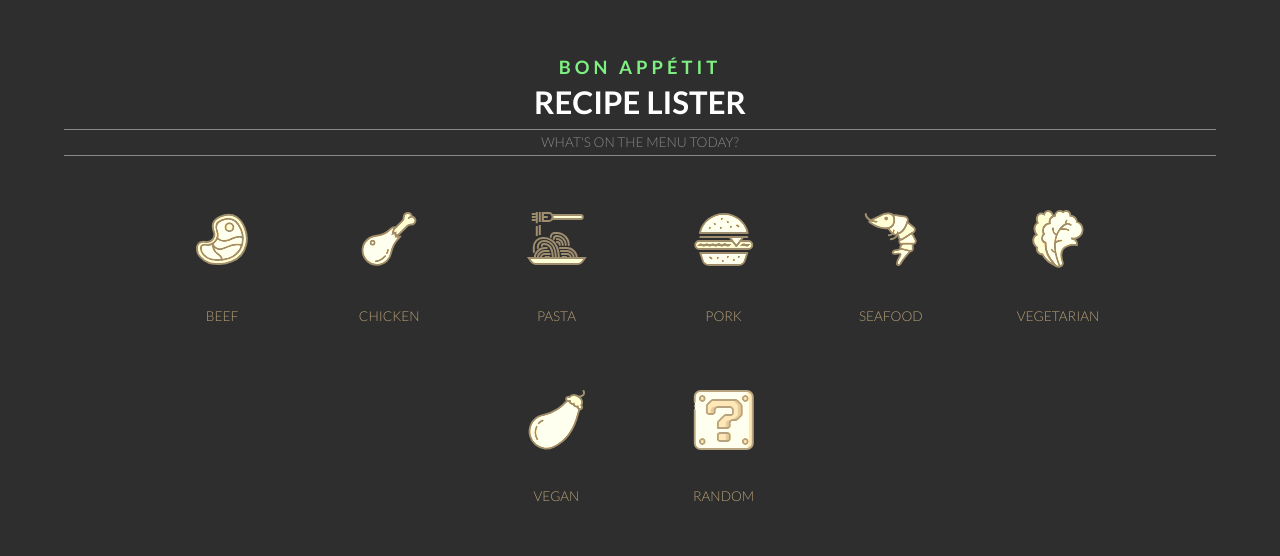
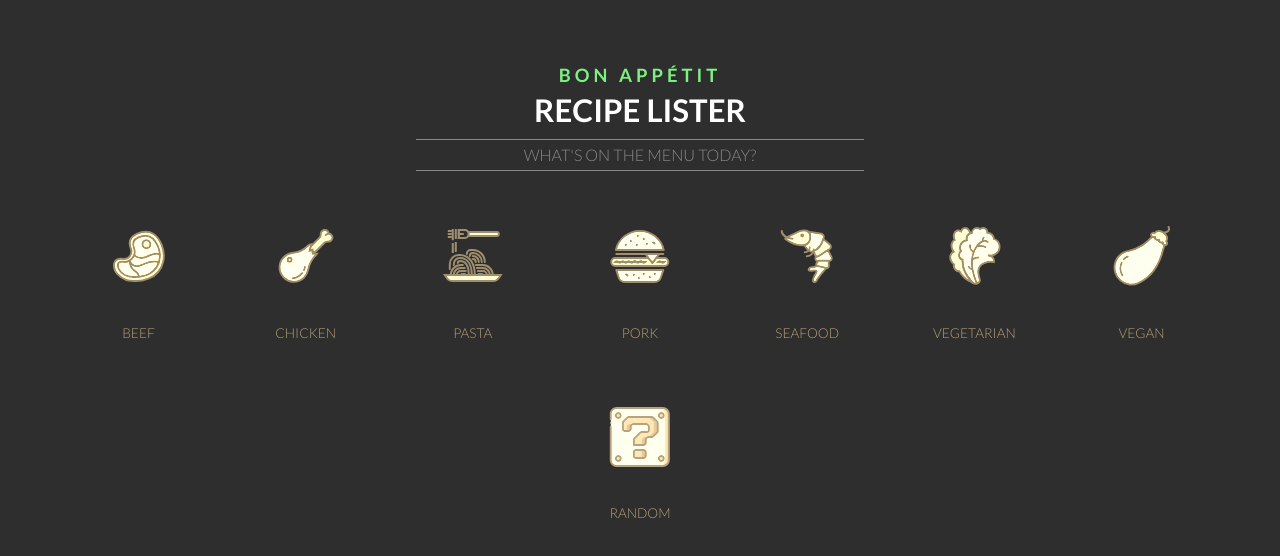
Before and after one commit to larrycustodio/recipe-finder, a React app: page / in a window 1280 px wide. Shown: the top 556 px of the page. Built offline with nearby package versions, Linux system fonts and the light colour scheme.

Commit message:
updated paddings, header styles

```diff
--- a/src/js/app.jsx
+++ b/src/js/app.jsx
@@ -1,6 +1,5 @@
 import React, { Component } from 'react';
-
-import { Wrapper } from './styles';
+import styled from 'styled-components';
 import Header from './components/Header';
 import Selector from './components/Selector';
 import Form from './components/Form';
@@ -8,117 +7,15 @@ import CategoryPicker from './components/CategoryPicker';
 import RecipeSearchResults from './components/RecipeSearchResults';
 import RecipeInstructions from './components/RecipeInstructions';
 
-// const testLookup = {
-//   idMeal:
-//   "52940",
-//   strMeal:
-//   "Brown Stew Chicken",
-//   strMealThumb:
-//   "https://www.themealdb.com/images/media/meals/sypxpx1515365095.jpg"
-// };
-
-// const testRecipe = {
-//   dateModified:
-//     null,
-//   idMeal:
-//     "52885",
-//   strArea:
-//     "British",
-//   strCategory:
-//     "Pork",
-//   strIngredient1:
-//     "Butter",
-//   strIngredient10:
-//     "",
-//   strIngredient11:
-//     "",
-//   strIngredient12:
-//     "",
-//   strIngredient13:
-//     "",
-//   strIngredient14:
-//     "",
-//   strIngredient15:
-//     "",
-//   strIngredient16:
-//     "",
-//   strIngredient17:
-//     "",
-//   strIngredient18:
-//     "",
-//   strIngredient19:
-//     "",
-//   strIngredient2:
-//     "Bacon",
-//   strIngredient20:
-//     "",
-//   strIngredient3:
-//     "Onion",
-//   strIngredient4:
-//     "Garlic Clove",
-//   strIngredient5:
-//     "Brussels Sprouts",
-//   strIngredient6:
-//     "Potatoes",
-//   strIngredient7:
-//     "",
-//   strIngredient8:
-//     "",
-//   strIngredient9:
-//     "",
-//   strInstructions:
-//     "Melt the fat in a non-stick pan, allow it to get nice and hot, then add the bacon. As it begins to brown, add the onion and garlic. Next, add the sliced sprouts or cabbage and let it colour slightly. …",
-//   strMeal:
-//     " Bubble & Squeak",
-//   strMealThumb:
-//  "https://www.themealdb.com/images/media/meals/xusqvw1511638311.jpg",
-//   strMeasure1:
-//     "1 tbs",
-//   strMeasure10:
-//     "",
-//   strMeasure11:
-//     "",
-//   strMeasure12:
-//     "",
-//   strMeasure13:
-//     "",
-//   strMeasure14:
-//     "",
-//   strMeasure15:
-//     "",
-//   strMeasure16:
-//     "",
-//   strMeasure17:
-//     "",
-//   strMeasure18:
-//     "",
-//   strMeasure19:
-//     "",
-//   strMeasure2:
-//     "4",
-//   strMeasure20:
-//     "",
-//   strMeasure3:
-//     "1 finely sliced",
-//   strMeasure4:
-//     "1 chopped",
-//   strMeasure5:
-//     "20",
-//   strMeasure6:
-//     "400g",
-//   strMeasure7:
-//     "",
-//   strMeasure8:
-//     "",
-//   strMeasure9:
-//     "",
-//   strSource:
-//     "https://www.bbcgoodfood.com/recipes/164622/bubble-and-squeak",
-//   strTags:
-//     "SideDish,Speciality",
-//   strYoutube:
-//     "https://www.youtube.com/watch?v=etbJ9ssgsWY"
-// };
+const Wrapper = styled.main`
+    color: rgb(255,255,255);
+    font-family: 'Lato', 'Helvetica Neue', sans-serif;
+    height: 100vh;
+    padding: 2em 1em;
+    @media(min-width: 768px){
+      padding: 2.5em 3em;
+    }
+`;
 
 class App extends Component {
   constructor(props) {
--- a/src/js/components/Header.js
+++ b/src/js/components/Header.js
@@ -44,6 +44,11 @@ const Tagline = styled.p`
     padding: 0.25em 0;
     text-transform: uppercase;
     text-align: center;
+    @media(min-width: 768px){
+        font-size: 1.0em;
+        max-width: 35vw;
+        margin: 0.6em auto;
+    }
     &:before {
         content: "";
         background-color: rgb(137,137,137);
--- a/src/js/components/RecipeInstructions.js
+++ b/src/js/components/RecipeInstructions.js
@@ -30,28 +30,53 @@ const fadeUp = keyframes`
         opacity: 1;
     }
 `;
+
 const Wrapper = styled.div`
     animation: ${fadeUp} 500ms ease forwards;
+    display: flex;
+    flex-flow: row wrap;
+    justify-content: space-between;
     opacity: 1;
 `;
+
+const IngredientsWrapper = styled.div`
+    ul {
+        padding: 0;
+        list-style: none;
+        li {
+            margin-bottom: 0.35em;
+        }
+    }
+    @media(min-width:768px){
+        flex: 1 0;
+    }
+`;
+
 const InstructionsWrapper = styled.div`
     max-height: 35vh;
     overflow-y: scroll;
-`
+    @media(min-width:768px){
+        flex: 2.5 0;
+    }
+`;
+
 const RecipeInstructions = props => {
     const steps = sanitizeInstructions(props.instructions);
     const { ingredients, measurements } = steps;
     return props.isRecipeSelected && steps.idMeal ?
         <Wrapper>
-            <h2>Ingredients</h2>
-            <ul>{ingredients.map((ingredient, index) => (
-                <li
-                    key={`${ingredient}-${index}`}>
-                    {`${measurements[index]} ${ingredient}`}
-                </li>
-            ))}</ul>
-            <h2>Instructions</h2>
+            <IngredientsWrapper>
+                <h2>You will need</h2>
+                <ul>{ingredients.map((ingredient, index) => (
+                    <li
+                        key={`${ingredient}-${index}`}>
+                        {`${measurements[index]} ${ingredient}`}
+                    </li>
+                ))}
+                </ul>
+            </IngredientsWrapper>
             <InstructionsWrapper>
+                <h2>Instructions</h2>
                 {
                     steps.strInstructions.split('.').map((sentence, i) => (
                         !parseInt(sentence) ?
@@ -62,7 +87,6 @@ const RecipeInstructions = props => {
                     ))
                 }
             </InstructionsWrapper>
-            <a href={steps.strYoutube} target="_blank">Video Link</a>
         </Wrapper>
         :
         null;
--- a/src/js/components/RecipeSearchResults.js
+++ b/src/js/components/RecipeSearchResults.js
@@ -49,6 +49,7 @@ const fadeUp = keyframes`
         opacity: 1;
     }
 `;
+
 const RecipeViewWrapper = styled.div`
     p {
         animation: ${fadeUp} 650ms ease forwards;
@@ -70,6 +71,12 @@ const RecipeViewWrapper = styled.div`
     }
 `;
 
+const RecipePicker = styled.div`
+align-items: center;
+display: flex;
+justify-content: space-around;
+`;
+
 const RecipeImageContainer = styled.div`
     animation: ${fadeUp} 650ms ease 400ms forwards;
     background: rgb(83, 169, 120);
@@ -87,16 +94,10 @@ const RecipeImageContainer = styled.div`
     }
 `;
 
-const RecipePicker = styled.div`
-    align-items: center;
-    display: flex;
-    justify-content: space-around;
-
-`;
-
 const Button = styled.div`
     animation: ${props => props.theme.animate};
     color:  ${props => props.theme.main};
+    cursor: pointer;
     font-size: 4.5em;
     text-transform: uppercase;
 `;
--- a/src/js/components/Selector.js
+++ b/src/js/components/Selector.js
@@ -1,27 +1,38 @@
-import React from 'react';
+import React, { Component } from 'react';
 import styled from 'styled-components';
 import { Refresh } from '../icons';
 
 const Wrapper = styled.div`
     color: rgb(199, 141, 85);
     display: flex;
-    justify-content: space-between;
+    justify-content: center;
+    margin: 0 auto;
+    max-width: 65vw;
     text-align: center;
     text-transform: uppercase;
+    @media(min-width: 768px){
+        max-width: 36.8vw;
+    }
 `;
 
 const Button = styled.div`
     color: rgb(199, 141, 85);
     transition: all 250ms ease;
+    margin-left: 0.5em;
 `;
 
 
-const Selector = props => {
-    return props.isCatSelected && !props.isRecipeSelected ?
+class Selector extends Component {
+    render() {
+        const {
+            isCatSelected,
+            isRecipeSelected,
+            reset,
+            selectedCategory } = this.props;
+        return isCatSelected && !isRecipeSelected ?
             (
-            <Wrapper onClick={props.reset}>
-                <i />
-                Showing "{props.selectedCategory}" recipes
+                <Wrapper onClick={reset}>
+                    Selected: {selectedCategory}
                     <Button>
                         {Refresh()}
                     </Button>
@@ -29,5 +40,7 @@ const Selector = props => {
             ) :
             null;
     };
+}
+
 
 export default Selector;
--- a/src/js/icons/index.js
+++ b/src/js/icons/index.js
@@ -230,7 +230,7 @@ export const loading = () => (
         <title>125 - Boiling Stew (gastronomy, food, cooking, outline)</title>
         <desc>Created with Sketch.</desc>
         <defs></defs>
-        <g id="Page-1" stroke="none" stroke-width="1" fill="none" fill-rule="evenodd">
+        <g id="Page-1" stroke="none" strokeWidth="1" fill="none" fillRule="evenodd">
             <g id="Icons" transform="translate(-722.000000, -1560.000000)" stroke="rgb(199,141,85)" strokeWidth="2">
                 <g id="Boiling-Stew" transform="translate(723.000000, 1561.000000)">
                     <path d="M53,24 L49,24 L49,28 L53,28 C54.1,28 55,27.1 55,26 C55,24.9 54.1,24 53,24 L53,24 Z" id="Stroke-366"></path>
--- a/src/js/styles/index.js
+++ b/src/js/styles/index.js
@@ -91,13 +91,3 @@ injectGlobal`
     transform-origin: center;
   }
 `;
-
-/*
- * Components
- */
-export const Wrapper = styled.main`
-    color: rgb(255,255,255);
-    font-family: 'Lato', 'Helvetica Neue', sans-serif;
-    height: 100vh;
-    padding: 2em 4em;
-`;
```
Lines whose indentation alone changed are shown as unchanged.
